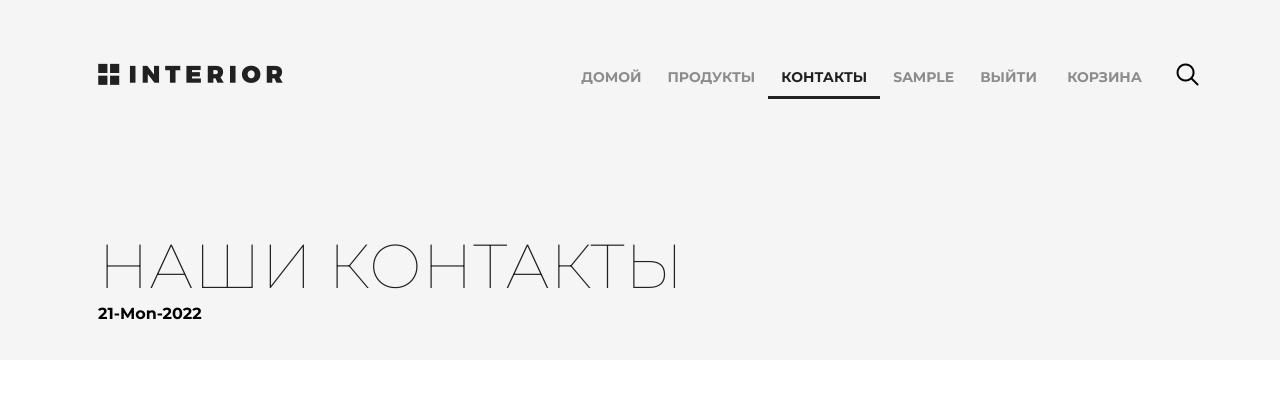
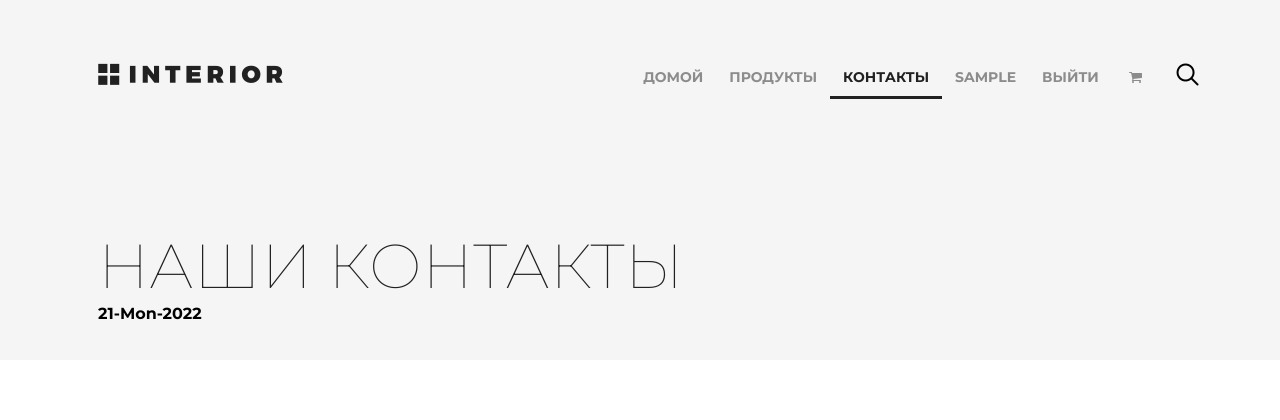
Before and after one commit to rozov-alexander/Django, a Django app: page /contact/ in a window 1280 px wide; the page is wider, and only the part inside the window is pictured. Shown: the top 420 px of that part. Run offline with Django 3.2, Linux system fonts and the light colour scheme; the visitor is signed in with stand-in values (Sample User, id 1); data that the repository does not hold is empty.

Commit message:
Изменил "Корзина" -> на иконку корзины из Font-awesome

```diff
--- a/geekshop/templates/mainapp/include/inc_menu.html
+++ b/geekshop/templates/mainapp/include/inc_menu.html
@@ -24,7 +24,8 @@
         <li>
             {% if user.is_authenticated %}
                 <a href="{% url 'auth:logout' %}">выйти</a>
-                <a href="{% url 'cart:cart' %}">Корзина
+                <a href="{% url 'cart:cart' %}">
+                    <i class="fa fa-shopping-cart" aria-hidden="true"></i>
                     <span>
                         {% if cart %}
                             {{ cart.0.total_cost }} руб
```
